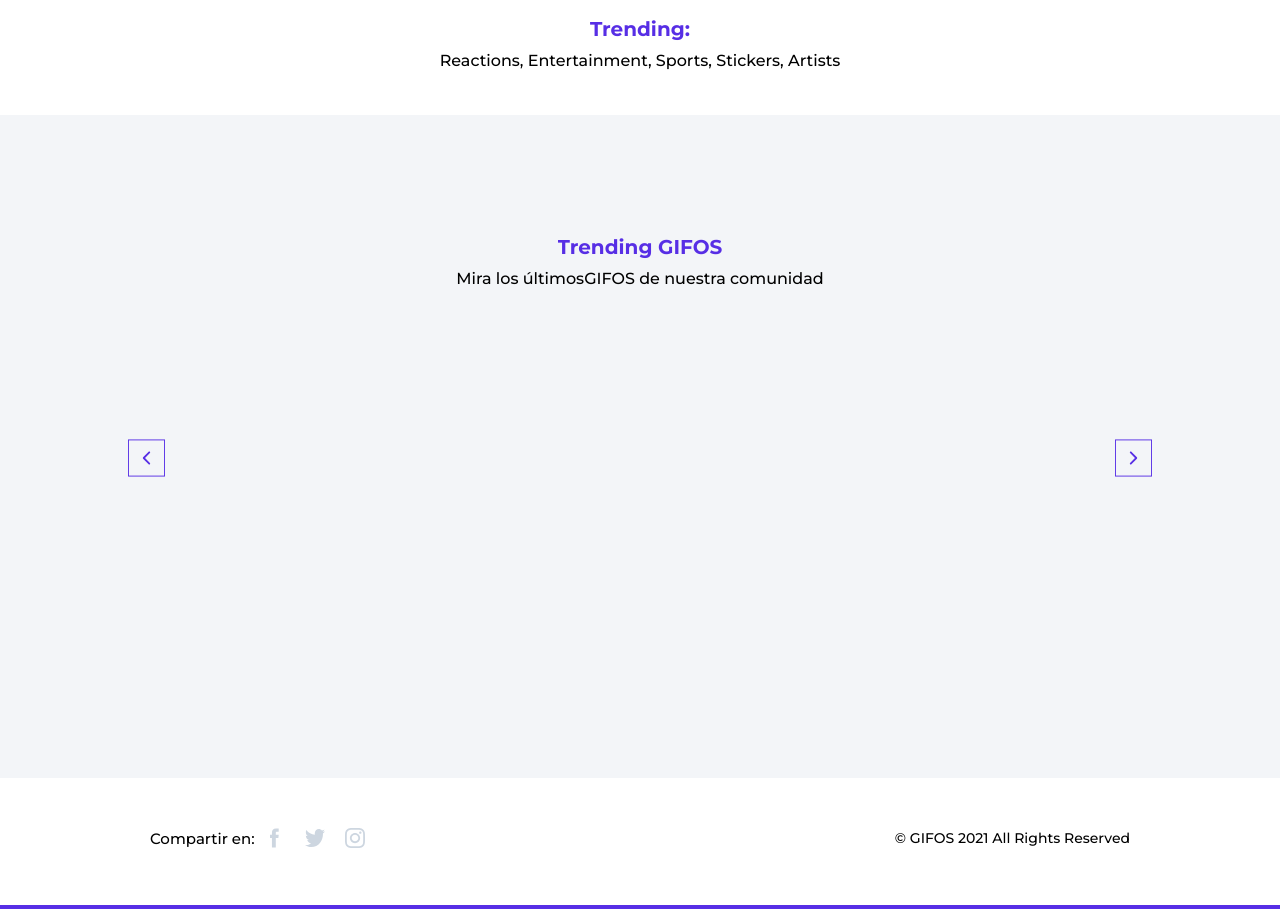
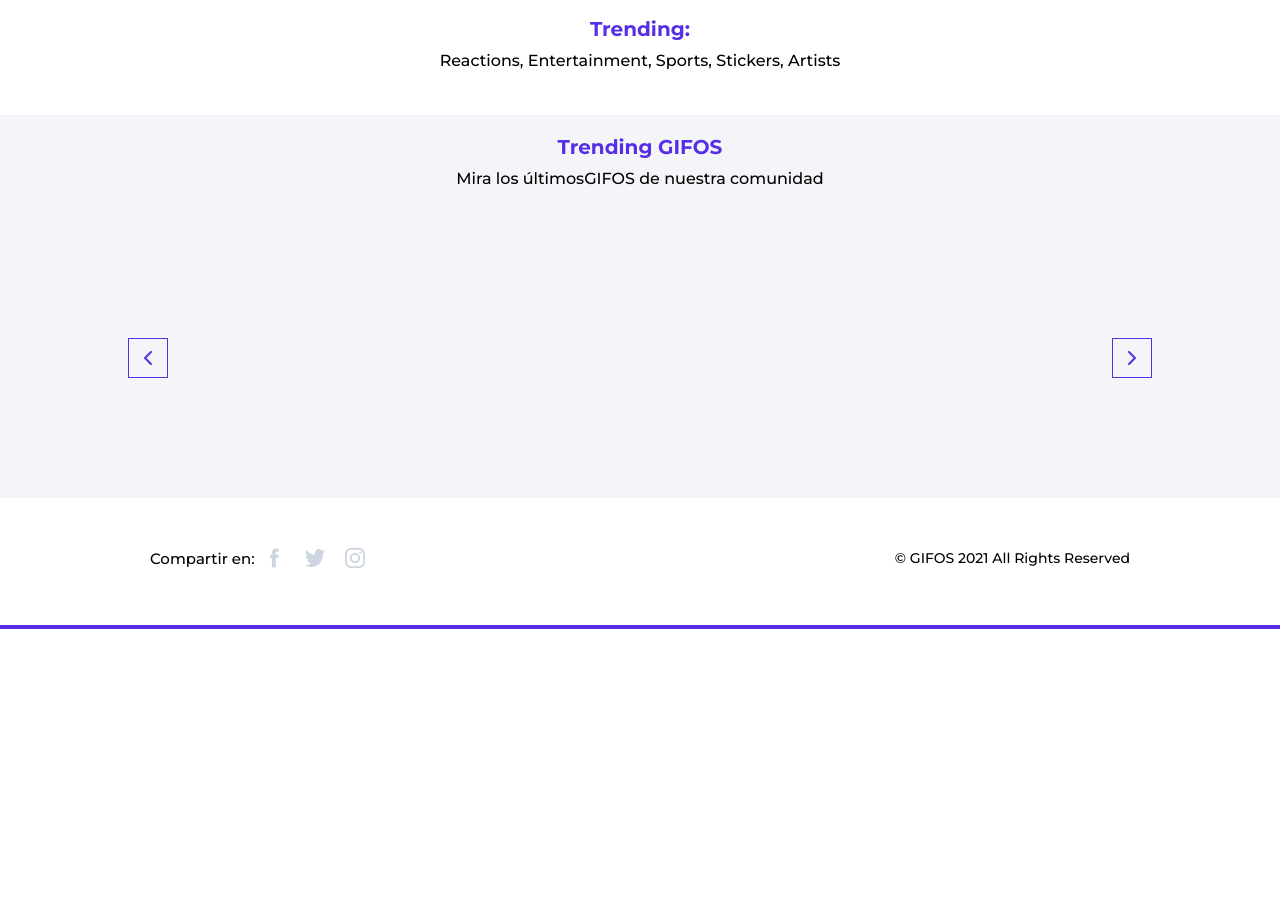
Before and after one commit to nicobargioni/gifos-acamica, a plain HTML site: page index.html in a window 1280 px wide. Shown: the part 618-1527 px from the top of the page. After the commit the page ends 1247 px from the top, so only its background shows below. Drawn offline with Linux system fonts and the light colour scheme; no server answers.

Commit message:
Arreglado trending en mobile y media

```diff
--- a/index.html
+++ b/index.html
@@ -71,6 +71,7 @@
 
     </section>
 
+
     <section class="trending" id="trending">
 
         <h3>Trending GIFOS</h3>
@@ -78,18 +79,16 @@
 
 
 
-        <div class="containergifs">
-
-            <img src="./assets/button-slider-left.svg" alt="Atrás" id="btn-atras" class="btnpasargif">
 
 
-
-            <div class="container-gifs-fetch">
-                <div class="gif-container" id="gifo1"></div>
+            <div class="gif-padre">
+                <img src="./assets/button-slider-left.svg" alt="Atrás" id="btn-atras" class="btnpasargif">
+                <div class="frena-botones">
+                    <div class="gif-container" id="gifo1"></div>
+                </div>
+                <img src="./assets/Button-Slider-right.svg" alt="Adelante" id="btn-adelante" class="btnpasargif">
             </div>
 
-            <img src="./assets/Button-Slider-right.svg" alt="Adelante" id="btn-adelante">
-        </div>
     </section>
 
     <footer>
@@ -110,3 +109,29 @@
 
 </body>
 </html>
+
+
+
+
+
+
+<!--
+<section class="trending" id="trending">
+
+
+
+
+
+    <div class="containergifs">
+
+        <img src="./assets/button-slider-left.svg" alt="Atrás" id="btn-atras" class="btnpasargif">
+
+
+
+        <div class="container-gifs-fetch">
+            <div class="gif-container" id="gifo1"></div>
+        </div>
+
+        <img src="./assets/Button-Slider-right.svg" alt="Adelante" id="btn-adelante">
+    </div>
+</section> -->
--- a/scss/partials/_helpers.scss
+++ b/scss/partials/_helpers.scss
@@ -14,7 +14,7 @@ $main-font: 'Montserrat', sans-serif;
     padding: 0;
     box-sizing: border-box;
     font-family: $main-font;
-    overflow-x: hidden;
+
 
 
 }
--- a/scss/partials/_media.scss
+++ b/scss/partials/_media.scss
@@ -212,11 +212,22 @@
         display: inline-block;
     }
 
-   /*  .container-gifs-fetch{
 
-        background-color: red;
-        overflow-x: scroll;
+    .gif-padre{
+
+        width: 80%;
+        overflow-x: hidden;
+        display: flex;
+        justify-content: center;
 
     }
-     */
+
+    .frena-botones{
+
+
+        display: flex;
+        justify-content: center;
+
+
+    }
 }
--- a/scss/partials/index/_trending.scss
+++ b/scss/partials/index/_trending.scss
@@ -5,12 +5,10 @@
     justify-content: center;
     align-items: center;
     margin-top: 45px;
-    padding-top: 100px;
     background-color: #F3F5F8;
     text-align: center;
     height: 100%;
-    padding-bottom: 180px;
-    /* overflow: hidden; */
+
 
 }
 
@@ -122,3 +120,21 @@ h3{
 .btnpasargif{
     display: none;
 }
+
+
+.gif-padre{
+
+    width: 100%;
+    overflow-x: scroll;
+    /* margin: 0 10px; */
+    display: flex;
+    justify-content: center;
+
+}
+
+.frena-botones{
+
+    width: 100%;
+    display: flex;
+
+}
```
Also changed, not shown: css/styles.min.css, 1 other file.
